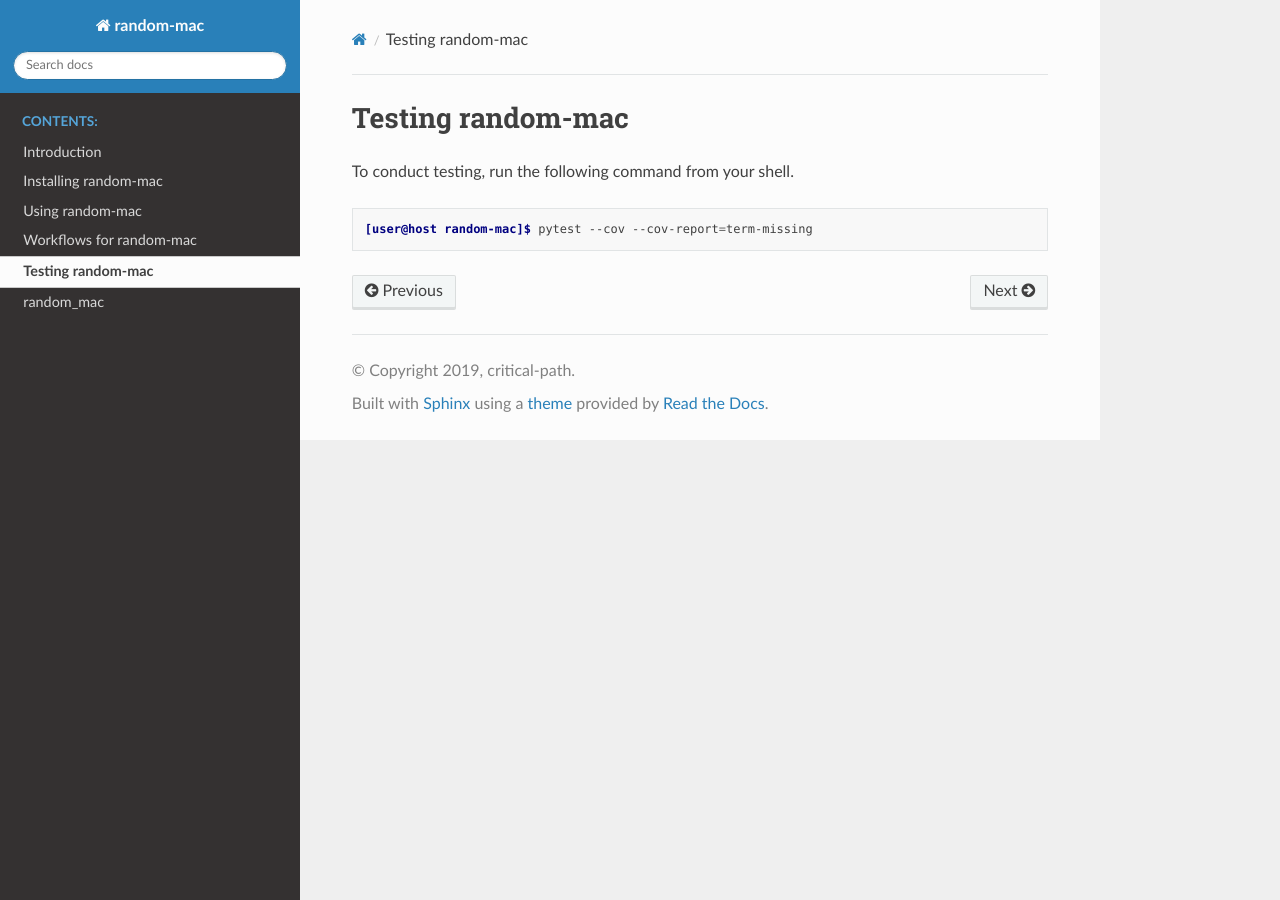
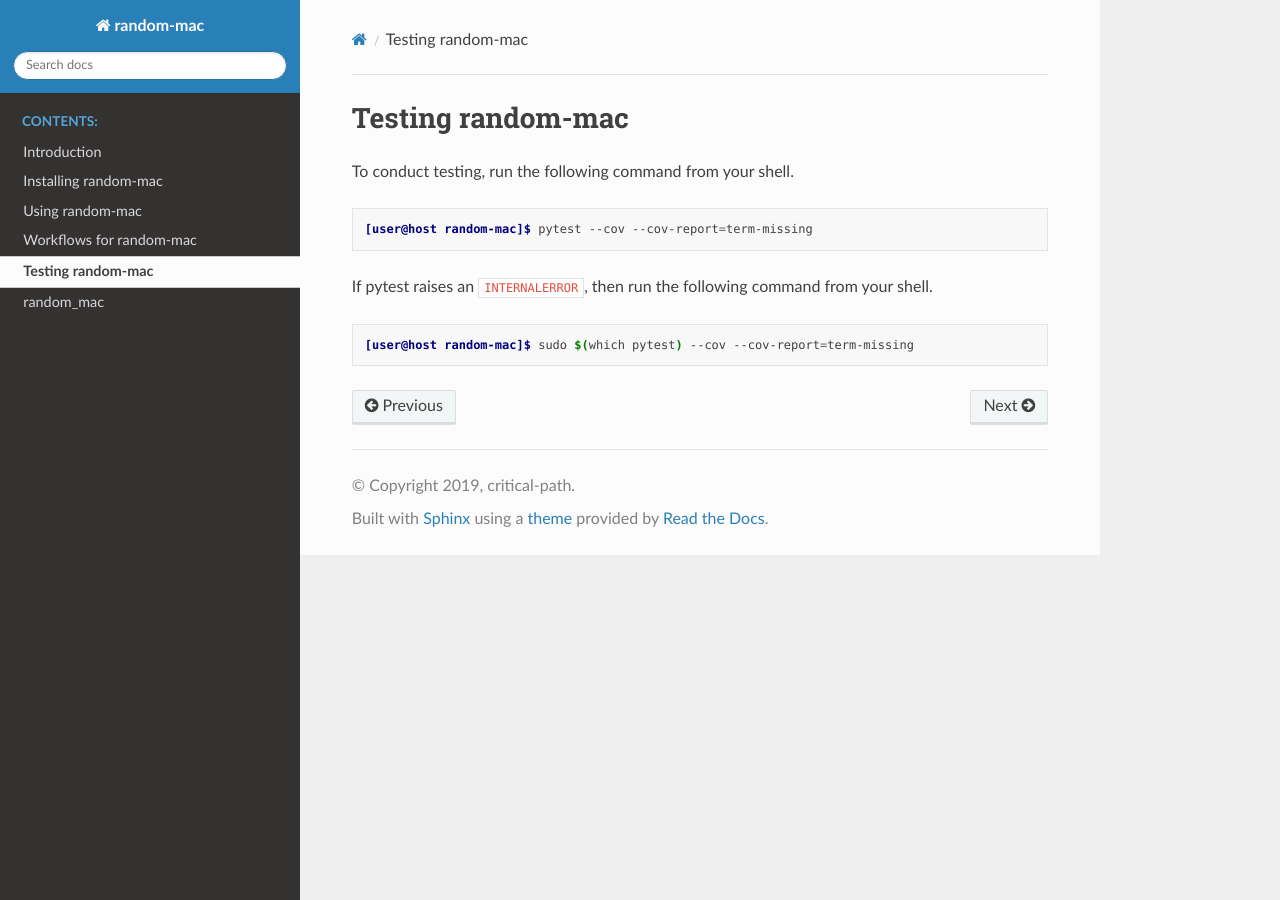
Before and after one commit to critical-path/random-mac, a Sphinx documentation site: the page built from docs/test.rst, in a window 1280 px wide. Built offline with Sphinx 7.4.7 and the Read the Docs theme 2.0.0, drawn with Linux system fonts in a browser that asks for light colours.

Commit message:
Update `README.rst` and `test.rst`.

```diff
--- a/README.rst
+++ b/README.rst
@@ -215,3 +215,9 @@
 .. code-block:: console
 
    [user@host random-mac]$ pytest --cov --cov-report=term-missing
+
+If pytest raises an :code:`INTERNALERROR`, then run the following command from your shell.
+
+.. code-block:: console
+
+   [user@host random-mac]$ sudo $(which pytest) --cov --cov-report=term-missing
--- a/docs/test.rst
+++ b/docs/test.rst
@@ -6,3 +6,9 @@
 .. code-block:: console
 
    [user@host random-mac]$ pytest --cov --cov-report=term-missing
+
+If pytest raises an :code:`INTERNALERROR`, then run the following command from your shell.
+
+.. code-block:: console
+
+   [user@host random-mac]$ sudo $(which pytest) --cov --cov-report=term-missing
```
